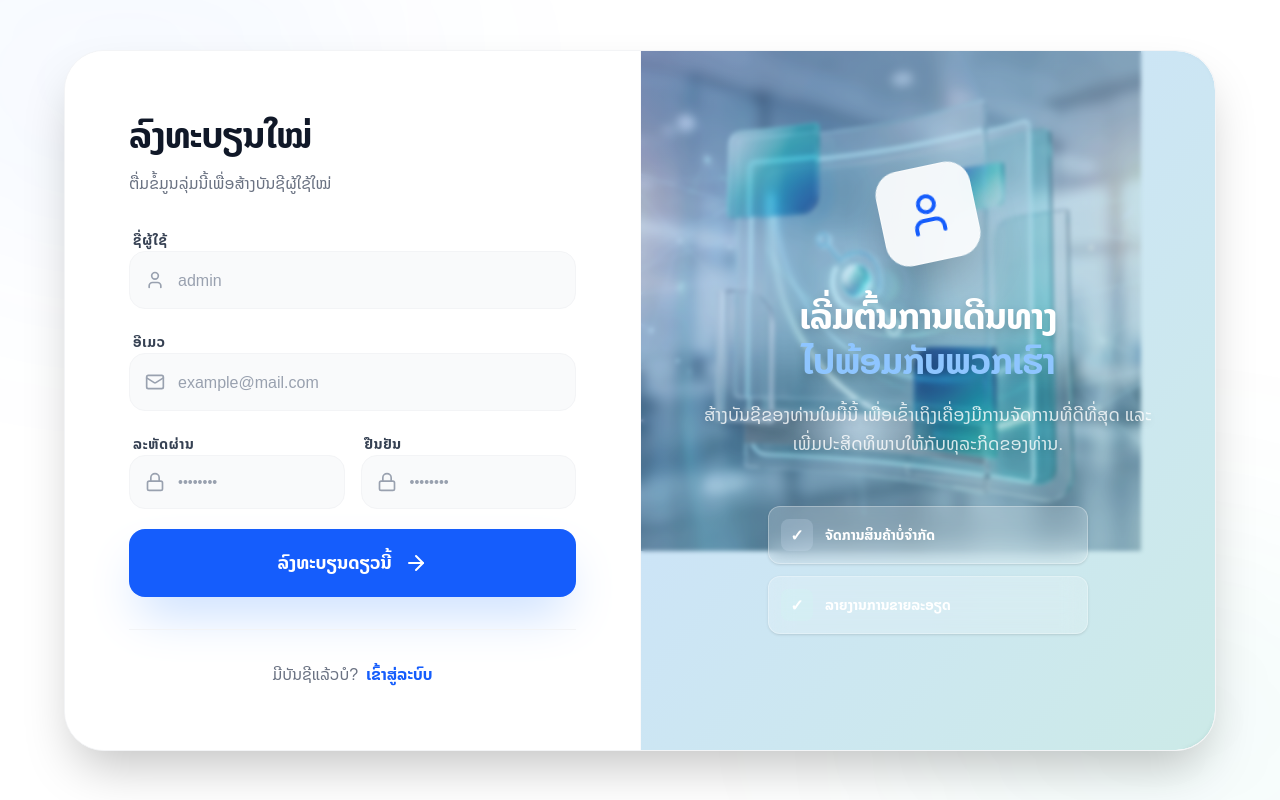
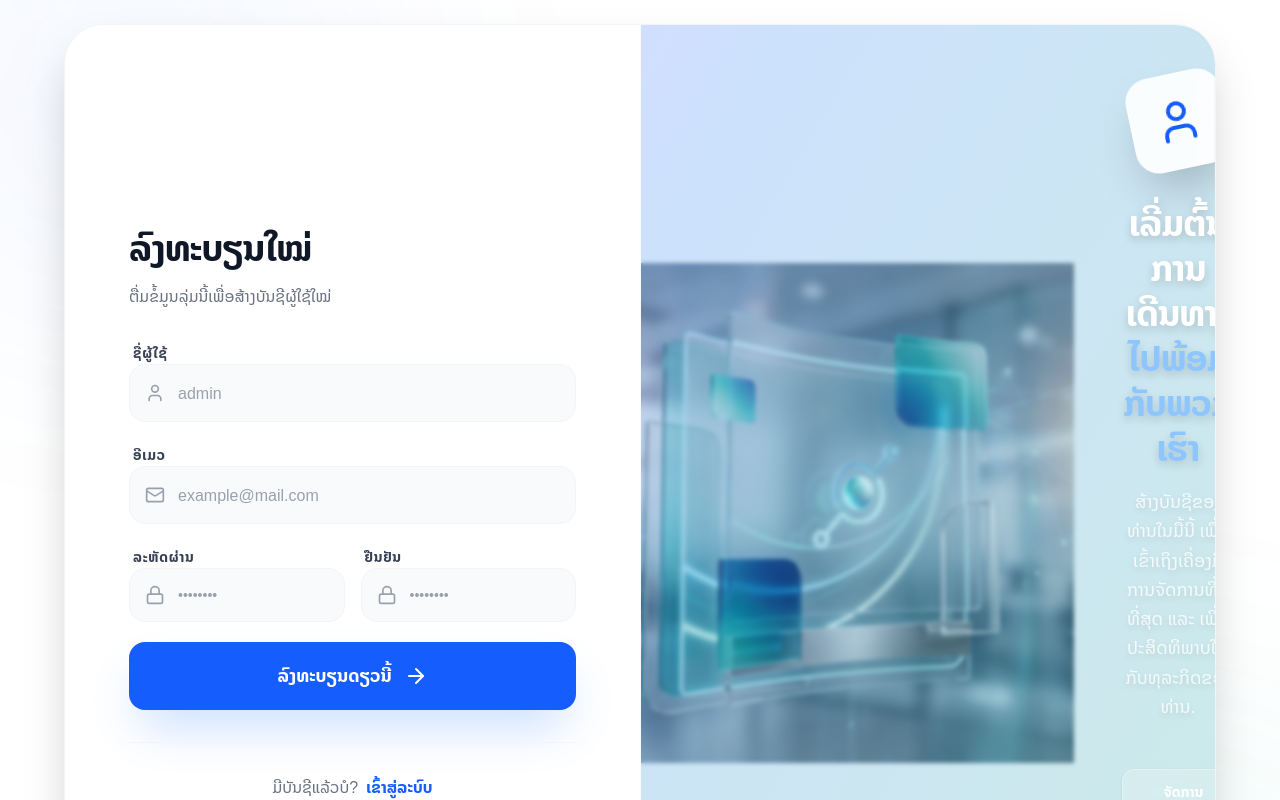
Before and after one commit to huevangxp/next-beginner, a Next.js app: page /register in a window 1280 px wide. Shown: the top 800 px of the page. Built offline with nearby package versions, Linux system fonts and the light colour scheme.

Commit message:
commit Thu 12/18/2025 13:46:42.15

```diff
--- a/app/register/page.tsx
+++ b/app/register/page.tsx
@@ -67,7 +67,6 @@ const RegisterPage = () => {
             width={500}
             height={500}
             alt="Auth Illustration"
-            className="absolute inset-0 object-cover opacity-90 scale-x-[-1]"
           />
           <div className="absolute inset-0 bg-gradient-to-br from-blue-600/20 to-teal-600/20 backdrop-blur-[2px]"></div>
 
```
